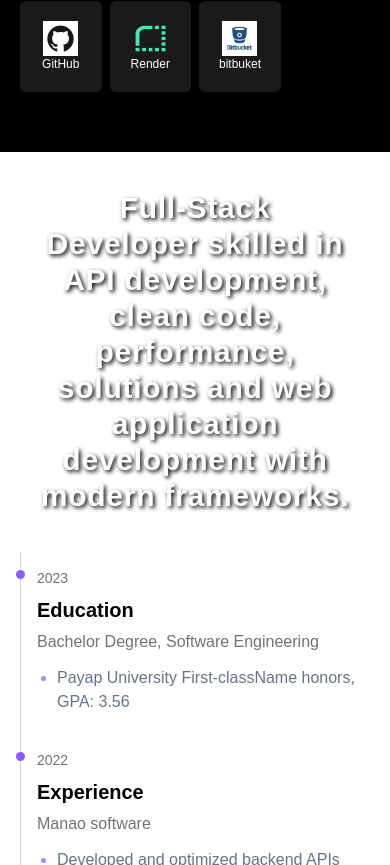
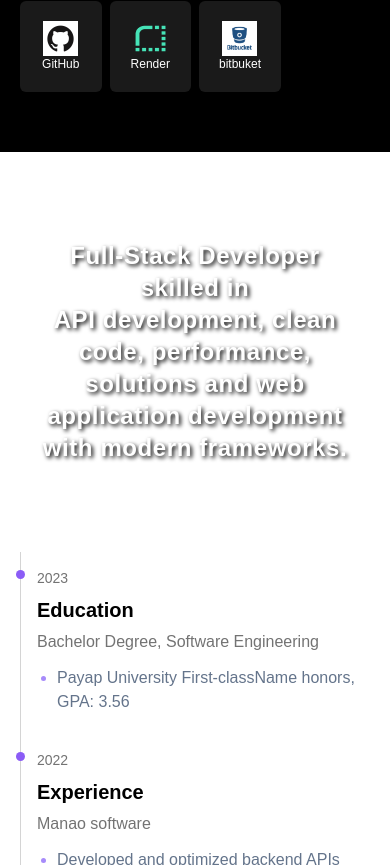
Before and after one commit to PurimpatMerge/PortfolioPurimpat, a React (Create React App) app in the folder port/: page / in a window 390 px wide. Shown: the part 1839-2704 px from the top of the page. Built offline with nearby package versions, Linux system fonts and the light colour scheme; what tw-elements would draw is missing.

Commit message:
Change text and front

```diff
--- a/port/src/App.js
+++ b/port/src/App.js
@@ -36,7 +36,7 @@ function App() {
         <Credential id="sectionA" />
       </div>
       <div
-        data-aos="fade-down"
+        data-aos="fade-up"
         data-aos-easing="linear"
         data-aos-duration="1500"
         data-aos-anchor-placement="top-bottom"
--- a/port/src/components/Credential.jsx
+++ b/port/src/components/Credential.jsx
@@ -25,7 +25,7 @@ function Credential({ id }) {
   return (
     <div id={id}>
 
-    <div className="bg-black ">
+    <div className="bg-black  ">
       <div  className="sm:w-1/2 sm:w-3/4 mx-auto pt-10 pb-10">
         <div className="flex flex-col lg:flex  lg:flex-row  ">
           {/* Personal info */}
--- a/port/src/components/NextSection.jsx
+++ b/port/src/components/NextSection.jsx
@@ -2,13 +2,13 @@ import "../input.css";
 
 function NextSec({id}) {
   return (
-      <div id={id} className="container mx-auto flex justify-center text-center ">
+      <div id={id} className="container mx-auto flex justify-center text-center overflow-hidden ">
     <div className="flex h-[400px] sm:h-[320px] justify-center items-center flex-col px-10 relative">
 
       <span className="pulse"></span>
-      <p className="text-white text-3xl sm:text-4xl font-bold tracking-wide " style={{ textShadow: '2px 2px 4px rgba(1, 0, 0, 1)' }}>
+      <p className="text-white text-2xl sm:text-4xl font-bold tracking-wide   " style={{ textShadow: '2px 2px 4px rgba(1, 0, 0, 1)' }}>
         Full-Stack Developer skilled in </p>
-      <p className="text-white text-3xl sm:text-3xl font-bold tracking-wide " style={{ textShadow: '2px 2px 4px rgba(1, 0, 0, 1)' }}>
+      <p className="text-white text-2xl sm:text-3xl font-bold tracking-wide " style={{ textShadow: '2px 2px 4px rgba(1, 0, 0, 1)' }}>
         API development, clean code, performance, solutions and web application development with modern frameworks.
       </p>
     </div>
--- a/port/src/components/photoProject.jsx
+++ b/port/src/components/photoProject.jsx
@@ -13,7 +13,7 @@ import carRental from "./projectGallery/carRental.png";
 
 function PhotoGallery({id}) {
   const projects = [
-      { image: poolvilla, title: "Booking poolvilla (Web App APIs)", link: "https://merge-poolvilla.onrender.com/" },
+      { image: poolvilla, title: "Booking poolvilla (Web App & APIs)", link: "https://merge-poolvilla.onrender.com/" },
       { image: booking, title: "Advance calendar (Web App & APIs)", link: "https://www.facebook.com/SoftEngPYU/videos/3467799906810444/" },
       { image: carRental, title: "Car Rental (APIs assistance)"},
       { image: music, title: "Music collections (Web App)", link: "https://drive.google.com/file/d/1ZtQNfs1oXdtB3Zaj2bdnZFA7osx8O5DF/view" },
```
